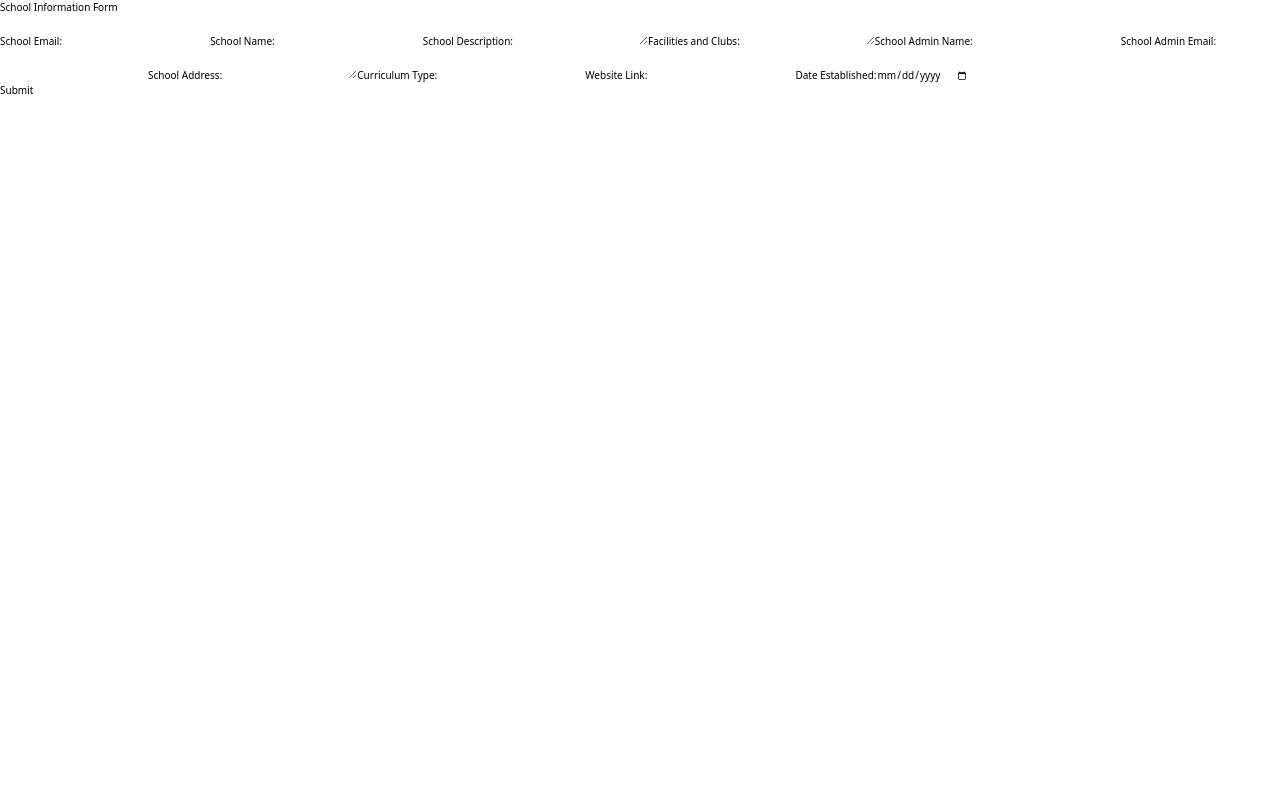
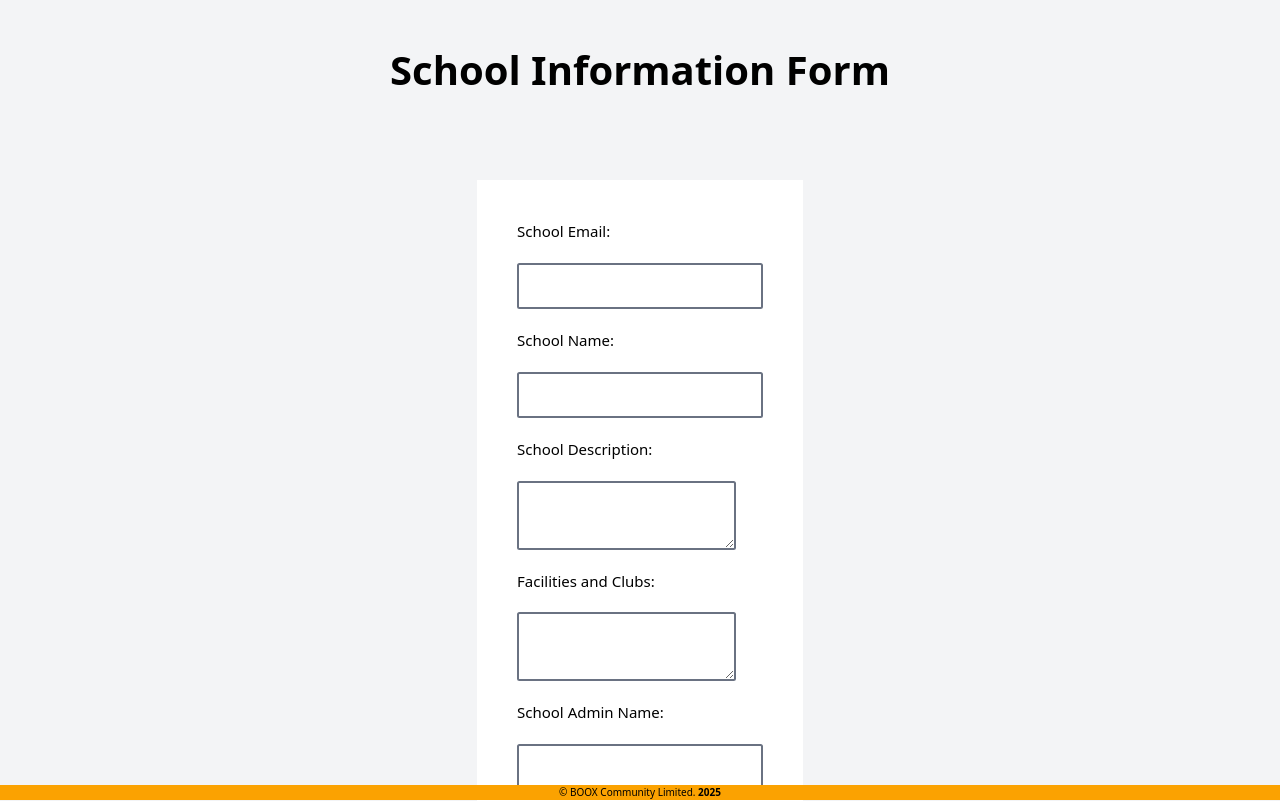
Before and after one commit to georgeAkonjom/admissionboox_coming_soon, a React (Vite) app in the folder frontend/: page /onboard in a window 1280 px wide. Shown: the top 801 px of the page. Built offline with nearby package versions, Linux system fonts and the light colour scheme.

Commit message:
school info form revamp

```diff
--- a/frontend/src/routes/App.jsx
+++ b/frontend/src/routes/App.jsx
@@ -1,6 +1,7 @@
 import { useState } from "react";
 import ad_hero from '.././assets/admissionsbooxhero.jpeg';
 import { useNavigate } from "react-router-dom";
+
 
 function App() {
   const [email_addr, setEmail_addr] = useState("");
--- a/frontend/src/routes/Onboard.jsx
+++ b/frontend/src/routes/Onboard.jsx
@@ -47,17 +47,18 @@ const SchoolInfoForm = () => {
 
 
   return (
-    <section className="form-container">
+    <>
+      <section className='flex flex-col items-center gap-[4rem] text-[1.5rem] bg-gray-100'>
 
-      <h2 className='header'>School Information Form</h2>
-      <form className='onboard' onSubmit={handleSubmit}>
-        <div className="form">
+        <span className='p-[4rem] text-[3rem] sm:text-[4rem] font-bold'>School Information Form</span>
+        <form className='flex flex-col items-center pb-[6rem] gap-[4rem]' onSubmit={handleSubmit}>
+          <div className="flex flex-col pb-[4rem] max-w-[80vw] sm:max-w-[60vw] gap-[2rem] items-start bg-white p-[4rem]">
 
-          <label>
+            <label >
               School Email:
-
             </label>
             <input
+              className='border-2 rounded border-gray-500 p-[1rem] focus:outline-none focus:border-booxorange'
               type="email"
               name="school_email"
               value={formData.school_email}
@@ -70,6 +71,7 @@ const SchoolInfoForm = () => {
 
             </label>
             <input
+              className='border-2 rounded border-gray-500 p-[1rem] focus:outline-none focus:border-booxorange'
               type="text"
               name="school_name"
               maxLength="200"
@@ -83,6 +85,7 @@ const SchoolInfoForm = () => {
 
             </label>
             <textarea
+              className='border-2 rounded border-gray-500 p-[1rem] focus:outline-none focus:border-booxorange'
               name="school_description"
               maxLength="6000"
               value={formData.school_description}
@@ -95,6 +98,7 @@ const SchoolInfoForm = () => {
 
             </label>
             <textarea
+              className='border-2 rounded border-gray-500 p-[1rem] focus:outline-none focus:border-booxorange'
               name="facilities_and_clubs"
               maxLength="4000"
               value={formData.facilities_and_clubs}
@@ -106,6 +110,7 @@ const SchoolInfoForm = () => {
 
             </label>
             <input
+              className='border-2 rounded border-gray-500 p-[1rem] focus:outline-none focus:border-booxorange'
               type="text"
               name="school_admin_name"
               maxLength="200"
@@ -118,6 +123,7 @@ const SchoolInfoForm = () => {
               School Admin Email:
             </label>
             <input
+              className='border-2 rounded border-gray-500 p-[1rem] focus:outline-none focus:border-booxorange'
               type="email"
               name="school_admin_email"
               value={formData.school_admin_email}
@@ -129,6 +135,8 @@ const SchoolInfoForm = () => {
               School Address:
             </label>
             <textarea
+
+              className='border-2 rounded border-gray-500 p-[1rem] focus:outline-none focus:border-booxorange'
               name="school_address"
               maxLength="600"
               value={formData.school_address}
@@ -141,8 +149,10 @@ const SchoolInfoForm = () => {
 
             </label>
             <input
+              className='border-2 rounded border-gray-500 p-[1rem] focus:outline-none focus:border-booxorange'
               type="text"
               name="curriculum_type"
+              placeholder='Nigerian, British, etc'
               maxLength="60"
               value={formData.curriculum_type}
               onChange={handleChange}
@@ -154,8 +164,10 @@ const SchoolInfoForm = () => {
 
             </label>
             <input
+              className='border-2 rounded border-gray-500 p-[1rem] focus:outline-none focus:border-booxorange'
               type="url"
               name="website_link"
+              placeholder='Paste in your schools website link'
               maxLength="100"
               value={formData.website_link}
               onChange={handleChange}
@@ -166,6 +178,7 @@ const SchoolInfoForm = () => {
 
             </label>
             <input
+              className='border-2 rounded border-gray-500 p-[1rem] focus:outline-none focus:border-booxorange'
               type="date"
               name="date_est"
               value={formData.date_est}
@@ -173,9 +186,15 @@ const SchoolInfoForm = () => {
             />
 
           </div>
-        <button class="btn" type="submit">Submit</button>
+          <button class="bg-btncol p-[2rem] w-full rounded text-gray-50 font-bold hover:cursor-pointer active:bg-gray-800" type="submit">Submit</button>
         </form>
+      </section >
+      <section>
+        <div className="fixed flex justify-center bottom-0 w-[100vw] bg-booxorange" id="copy_contain">
+          <p>&copy; BOOX Community Limited. <span className="font-bold">2025</span></p>
+        </div>
       </section>
+    </>
   );
 };
 
```
Lines whose indentation alone changed are shown as unchanged.
